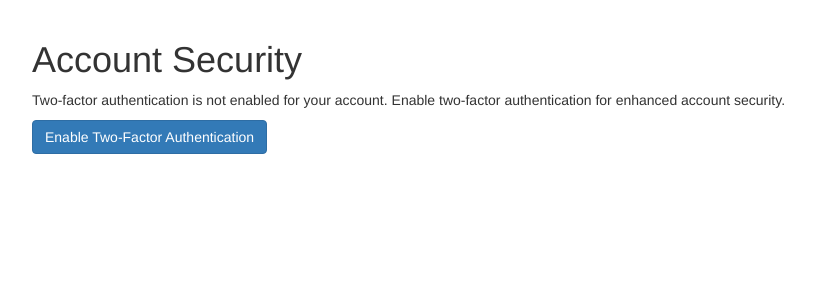
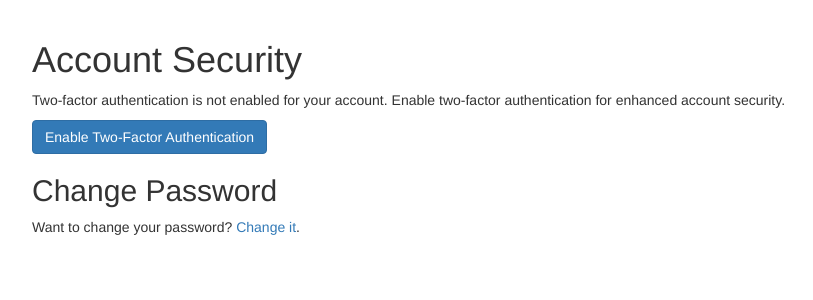
Before and after one commit to BenjaminCyberSec/NASApplication, a Django app: template example/templates/two_factor/profile/profile.html in a window 1280 px wide. Shown: the part 52-352 px from the top of the page, without its empty margins (38-851 px from the left). Run offline with Django 3.2, Linux system fonts and the light colour scheme; the template is opened without the code that fills it, so the values that code supplies are empty; some libraries are stand-ins or nearby versions.

Commit message:
cosmetic template changes

```diff
--- a/example/templates/_base.html
+++ b/example/templates/_base.html
@@ -51,7 +51,6 @@
               <li class="{% block nav_profile %}{% endblock %}">
                   <a href="{% url 'two_factor:profile' %}">{% trans "Account Security" %}</a></li>
               <li class="{% block nav_sessions %}{% endblock %}">
-                  <a href="{% url 'user_sessions:session_list' %}">{% trans "Sessions" %}</a></li>
               <li><a href="{% url 'logout' %}">{% trans "Logout" %}</a></li>
             {% else %}
               <li><a>{% trans "Not logged in" %}</a></li>
--- a/example/templates/registration/registration_form.html
+++ b/example/templates/registration/registration_form.html
@@ -1,7 +1,7 @@
 {% extends "_base.html" %}
 
 {% load i18n %}
-{% load crispy_forms_tags %}
+
 
 {% block title %}{% trans "Register for an account" %}{% endblock %}
 
--- a/example/templates/two_factor/_base_focus.html
+++ b/example/templates/two_factor/_base_focus.html
@@ -1,4 +1,4 @@
-{% extends "two_factor/_base.html" %}
+{% extends "_base.html" %}
 {% load i18n %}
 
 {% block content_wrapper %}
--- a/example/templates/two_factor/core/login.html
+++ b/example/templates/two_factor/core/login.html
@@ -1,5 +1,6 @@
-{% extends "two_factor/_base_focus.html" %}
+{% extends "_base.html" %}
 {% load i18n two_factor %}
+{% load crispy_forms_tags %}
 
 {% block content %}
   <h1>{% block title %}{% trans "Login" %}{% endblock %}</h1>
--- a/example/templates/two_factor/profile/profile.html
+++ b/example/templates/two_factor/profile/profile.html
@@ -21,7 +21,7 @@
     <p><a href="{% url 'two_factor:backup_tokens' %}"
           class="btn btn-info">{% trans "Show Codes" %}</a></p>
 
-    <h3>{% trans "Disable Two-Factor Authentication" %}</h3>
+    <h2>{% trans "Disable Two-Factor Authentication" %}</h2>
     <p>{% blocktrans %}However we strongly discourage you to do so, you can
       also disable two-factor authentication for your account.{% endblocktrans %}</p>
     <p><a class="btn btn-default" href="{% url 'two_factor:disable' %}">
@@ -34,4 +34,8 @@
       {% trans "Enable Two-Factor Authentication" %}</a>
     </p>
   {% endif %}
+
+  <h2>{% trans "Change Password" %}</h2>
+  <p>{% trans "Want to change your password?" %} <a href="{% url 'auth_password_change' %}">{% trans "Change it" %}</a>.</p>
+
 {% endblock %}
```
